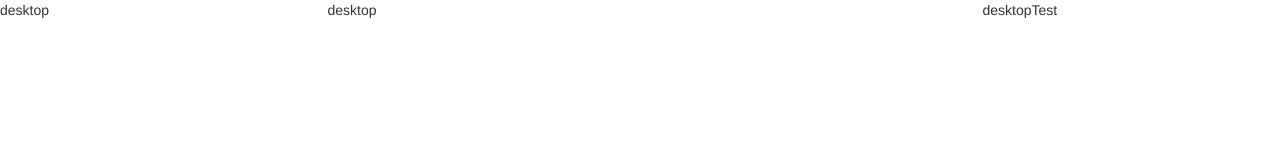
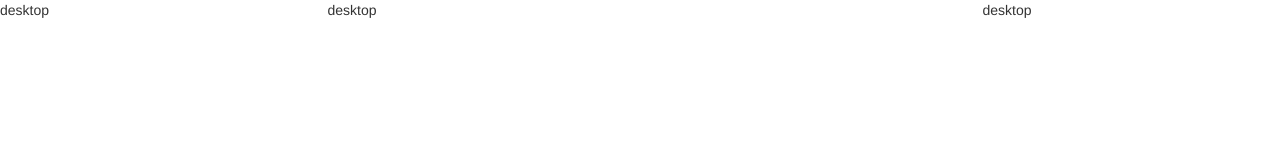
Before and after one commit to systemis/multichat, a React (Create React App) app: page / in a window 1280 px wide. Shown: the top 160 px of the page. Built offline with nearby package versions, Linux system fonts and the light colour scheme.

Commit message:
setup ui test

```diff
--- a/src/Components/Info/info.js
+++ b/src/Components/Info/info.js
@@ -13,7 +13,7 @@ class InfoGroup extends Component {
 
         return (
             <div className={className()}>
-                {this.props.screenVersion + "Test"}
+                {this.props.screenVersion}
             </div>
         );
     }
```
